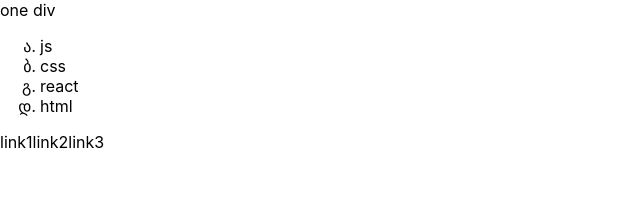
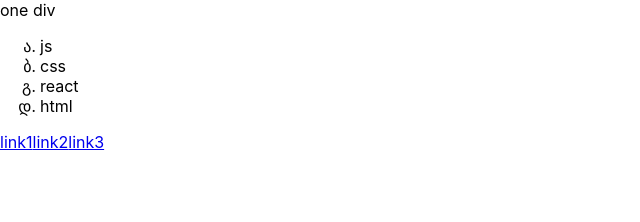
Before and after one commit to vantrey/socialNetwork, a React (Create React App) app: page / in a window 1280 px wide. Shown: the top 222 px of the page, without its empty margins (0-640 px from the left). Built offline with nearby package versions, Linux system fonts and the light colour scheme.

Commit message:
add href to a links

```diff
--- a/src/Header.js
+++ b/src/Header.js
@@ -3,9 +3,9 @@ import React from "react";
 const Header = () => {
     return (
         <div>
-            <a>link1</a>
-            <a>link2</a>
-            <a>link3</a>
+            <a href=' '>link1</a>
+            <a href=' '>link2</a>
+            <a href=' '>link3</a>
         </div>
     )
 }
```
